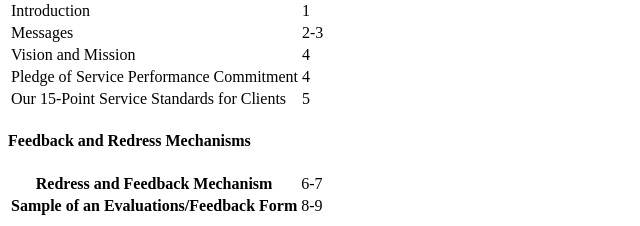
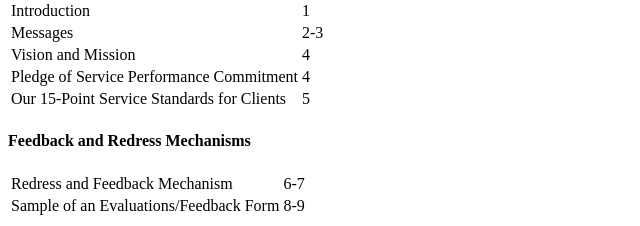
Before and after one commit to CarlosEmilioAlcantara/citizens-charter, a Django app: template backend/api/templates/documents/citizens-charter-compilation.html in a window 1280 px wide. Shown: the part 2899-3125 px from the top of the page, without its empty margins (0-640 px from the left). Run offline with Django 5.2, Linux system fonts and the light colour scheme; the template is opened without the code that fills it, so the values that code supplies are empty.

Commit message:
Elements with static formatting

```diff
--- a/backend/api/templates/documents/citizens-charter-compilation.html
+++ b/backend/api/templates/documents/citizens-charter-compilation.html
@@ -126,18 +126,26 @@
    </tr>
   </table>
 
-  <h4>Feedback and Redress Mechanisms</h4>
+  <h4 class="subchapter--no-number">Feedback and Redress Mechanisms</h4>
 
   <table class="contents__table">
-   <tr>
-    <th>Redress and Feedback Mechanism</th>
+   <tr class="content">
+    <td class="name">
+     <span>Redress and Feedback Mechanism</span>
+     <span class="dots"></span>
+    </td>
+
     <td>6-7</td>
    </tr>
 
-   <tr>
-    <th class="content--subcontent">
-     Sample of an Evaluations/Feedback Form
-    </th>
+   <tr class="content">
+    <td class="name">
+     <span class="subcontent">
+      Sample of an Evaluations/Feedback Form
+     </span>
+     <span class="dots"></span>
+    </td>
+
     <td>8-9</td>
    </tr>
   </table>
```
Also changed, not shown: backend/api/static/citizens_charter/css/citizens-charter-compilation-styles.css (+27 -9 lines).
